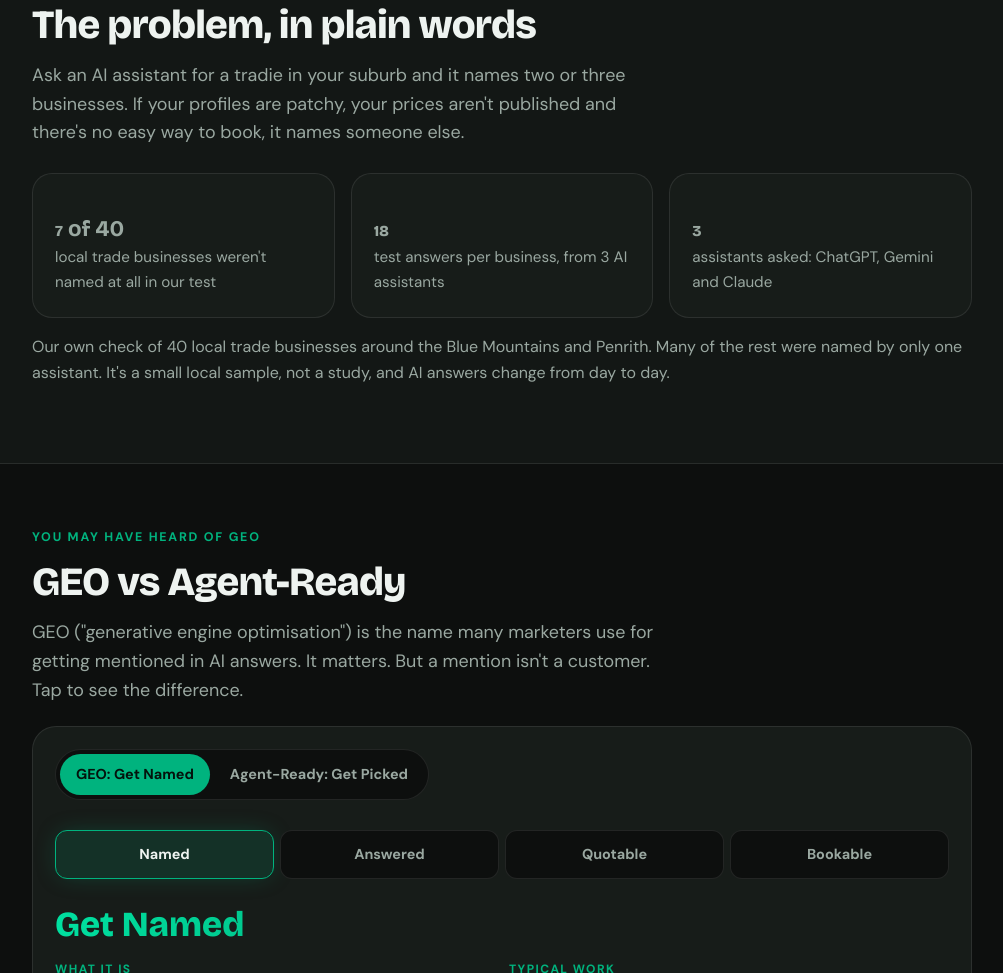
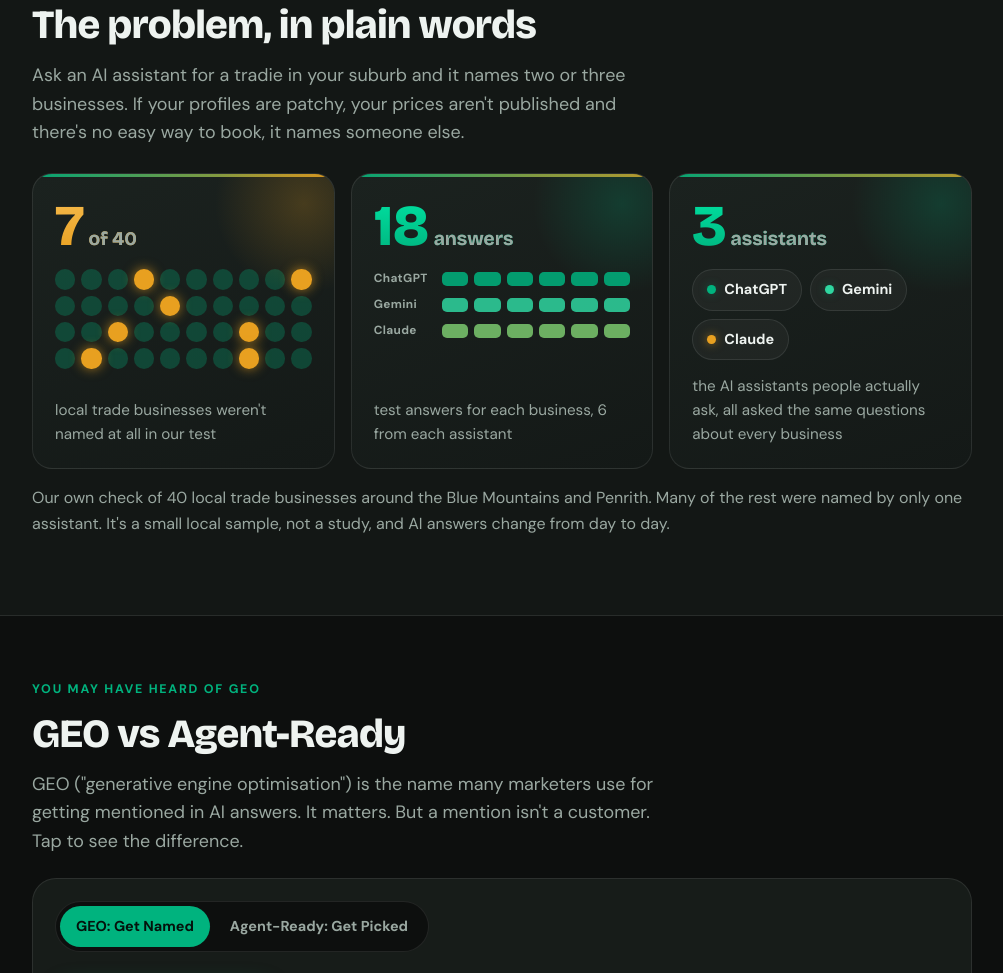
Before and after one commit to Julex-Dev/xylora-website, a website: page agent-ready/index.html in a window 1280 px wide. Shown: the part 834-1807 px from the top of the page, without its empty margins (138-1141 px from the left). Drawn offline with nearby package versions, Linux system fonts and the light colour scheme.

Commit message:
Agent-Ready: visual stat cards (40-dot grid, answer bars, assistant chips) with staggered reveal
Co-Authored-By: Claude Sonnet 5.5 <noreply@anthropic.com>
Claude-Session: https://claude.ai/code/session_018tkgPapYQNJgy3bF7Tq4VK

```diff
--- a/agent-ready/index.html
+++ b/agent-ready/index.html
@@ -84,11 +84,32 @@ footer a{margin-right:16px}
 @keyframes blink{50%{opacity:0}}
 .fine{font-size:.8rem;color:var(--mute);margin:8px 2px 0}
 /* stats */
-.stats{display:grid;gap:16px;grid-template-columns:repeat(auto-fit,minmax(200px,1fr));margin-top:26px}
-.stat{background:var(--card);border:1px solid var(--line);border-radius:var(--r);padding:22px}
-.stat b{display:block;font-family:'Bricolage Grotesque';font-size:3rem;font-weight:800;line-height:1;color:var(--green)}
-.stat b small{font-size:1.4rem;color:var(--mute);font-weight:700}
-.stat span{color:var(--mute);font-size:.95rem}
+.stats{display:grid;gap:16px;grid-template-columns:repeat(auto-fit,minmax(250px,1fr));margin-top:26px}
+.stat{position:relative;overflow:hidden;background:linear-gradient(160deg,#1b221f,#141917);border:1px solid var(--line);border-radius:var(--r);padding:24px 22px 22px;display:flex;flex-direction:column;gap:14px;transition:transform .25s,border-color .25s,box-shadow .25s}
+.stat:before{content:"";position:absolute;left:0;right:0;top:0;height:3px;background:linear-gradient(90deg,var(--green),var(--amber));opacity:.9}
+.stat:after{content:"";position:absolute;right:-60px;top:-60px;width:180px;height:180px;background:radial-gradient(circle,rgba(0,179,126,.2),transparent 70%);pointer-events:none}
+.stat.s1:after{background:radial-gradient(circle,rgba(232,160,32,.22),transparent 70%)}
+.stat:hover{transform:translateY(-4px);border-color:rgba(0,179,126,.5);box-shadow:0 22px 50px -24px var(--glow)}
+.stat .num{font-family:'Bricolage Grotesque',system-ui,sans-serif;font-size:clamp(2.8rem,6vw,3.6rem);font-weight:800;line-height:1;background:linear-gradient(180deg,#00E0A0,#00B37E);-webkit-background-clip:text;background-clip:text;color:transparent}
+.stat .num.warm{background:linear-gradient(180deg,#F5B94A,#E8A020);-webkit-background-clip:text;background-clip:text;color:transparent}
+.stat .num small{font-size:1.2rem;font-weight:700;color:var(--mute);-webkit-text-fill-color:var(--mute)}
+.stat>span{color:var(--mute);font-size:.95rem;margin-top:auto}
+.dots{display:grid;grid-template-columns:repeat(10,1fr);gap:6px}
+.dots i{aspect-ratio:1;border-radius:50%;background:rgba(0,179,126,.28);transform:scale(.3);opacity:0;transition:transform .45s cubic-bezier(.2,.8,.2,1),opacity .45s}
+.dots i.miss{background:var(--amber);box-shadow:0 0 12px rgba(232,160,32,.7)}
+.in .dots i{transform:none;opacity:1}
+.rows{display:grid;gap:7px}
+.arow{display:grid;grid-template-columns:62px repeat(6,1fr);gap:6px;align-items:center}
+.arow em{font-style:normal;font-size:.74rem;font-weight:700;color:var(--mute);letter-spacing:.03em}
+.sq{height:14px;border-radius:5px;background:var(--green);opacity:0;transform:scaleX(.2);transform-origin:left;transition:opacity .4s,transform .4s}
+.in .sq{opacity:.85;transform:none}
+.arow:nth-child(2) .sq{background:#2FD6A0}.arow:nth-child(3) .sq{background:#7BC96F}
+.chips{display:flex;flex-wrap:wrap;gap:8px}
+.chip{display:inline-flex;align-items:center;gap:8px;border:1px solid var(--line);background:rgba(255,255,255,.04);border-radius:999px;padding:8px 14px;font-weight:700;font-size:.9rem;opacity:0;transform:translateY(8px);transition:opacity .5s,transform .5s}
+.chip:before{content:"";width:9px;height:9px;border-radius:50%;background:var(--green);box-shadow:0 0 10px var(--glow)}
+.chip.c2:before{background:#2FD6A0}.chip.c3:before{background:var(--amber);box-shadow:0 0 10px rgba(232,160,32,.6)}
+.in .chip{opacity:1;transform:none}
+.in .chip.c2{transition-delay:.15s}.in .chip.c3{transition-delay:.3s}
 /* geo vs agent-ready */
 .vs{background:var(--card);border:1px solid var(--line);border-radius:24px;padding:22px;margin-top:22px}
 .ladder{display:grid;grid-template-columns:repeat(4,1fr);gap:6px;margin:16px 0 18px}
@@ -152,9 +173,12 @@ footer a{margin-right:16px}
 <div class="rv"><h2>The problem, in plain words</h2>
 <p class="lead">Ask an AI assistant for a tradie in your suburb and it names two or three businesses. If your profiles are patchy, your prices aren't published and there's no easy way to book, it names someone else.</p></div>
 <div class="stats rv">
-<div class="stat"><b><span data-count="7">7</span><small> of 40</small></b><span>local trade businesses weren't named at all in our test</span></div>
-<div class="stat"><b><span data-count="18">18</span></b><span>test answers per business, from 3 AI assistants</span></div>
-<div class="stat"><b><span data-count="3">3</span></b><span>assistants asked: ChatGPT, Gemini and Claude</span></div>
+<div class="stat s1"><div class="num warm"><span data-count="7">7</span><small> of 40</small></div><div class="dots d40" id="d40" aria-hidden="true"></div><span>local trade businesses weren't named at all in our test</span></div>
+<div class="stat s2"><div class="num"><span data-count="18">18</span><small> answers</small></div><div class="rows" aria-hidden="true">
+<div class="arow"><em>ChatGPT</em><i class="sq"></i><i class="sq"></i><i class="sq"></i><i class="sq"></i><i class="sq"></i><i class="sq"></i></div>
+<div class="arow"><em>Gemini</em><i class="sq"></i><i class="sq"></i><i class="sq"></i><i class="sq"></i><i class="sq"></i><i class="sq"></i></div>
+<div class="arow"><em>Claude</em><i class="sq"></i><i class="sq"></i><i class="sq"></i><i class="sq"></i><i class="sq"></i><i class="sq"></i></div></div><span>test answers for each business, 6 from each assistant</span></div>
+<div class="stat s3"><div class="num"><span data-count="3">3</span><small> assistants</small></div><div class="chips"><span class="chip c1">ChatGPT</span><span class="chip c2">Gemini</span><span class="chip c3">Claude</span></div><span>the AI assistants people actually ask, all asked the same questions about every business</span></div>
 </div>
 <p class="mute rv" style="margin-top:16px">Our own check of 40 local trade businesses around the Blue Mountains and Penrith. Many of the rest were named by only one assistant. It's a small local sample, not a study, and AI answers change from day to day.</p>
 </div></section>
@@ -253,6 +277,9 @@ if('IntersectionObserver' in window){var io=new IntersectionObserver(function(es
  var to=+el.getAttribute('data-count');if(reduce||!('IntersectionObserver' in window))return;
  el.textContent='0';
  var o=new IntersectionObserver(function(es){if(es[0].isIntersecting){o.disconnect();var t0=performance.now();(function f(t){var k=Math.min(1,(t-t0)/1200);el.textContent=Math.round(to*(1-Math.pow(1-k,3)));if(k<1)requestAnimationFrame(f)})(t0)}},{threshold:.2});o.observe(el.closest('.stat')||el)});
+/* stat dots */
+(function(){var g=$('d40');if(!g)return;var miss={3:1,9:1,14:1,22:1,27:1,31:1,37:1};var h='';for(var n=0;n<40;n++){h+='<i'+(miss[n]?' class="miss"':'')+' style="transition-delay:'+(reduce?0:n*18)+'ms"></i>'}g.innerHTML=h;
+ [].slice.call(document.querySelectorAll('.arow')).forEach(function(r,ri){[].slice.call(r.querySelectorAll('.sq')).forEach(function(q,qi){q.style.transitionDelay=(reduce?0:(ri*120+qi*70))+'ms'})})})();
 /* hero chat */
 var bub=$('aiBubble'),timer=null,mode='before';
 var TXT={
```
